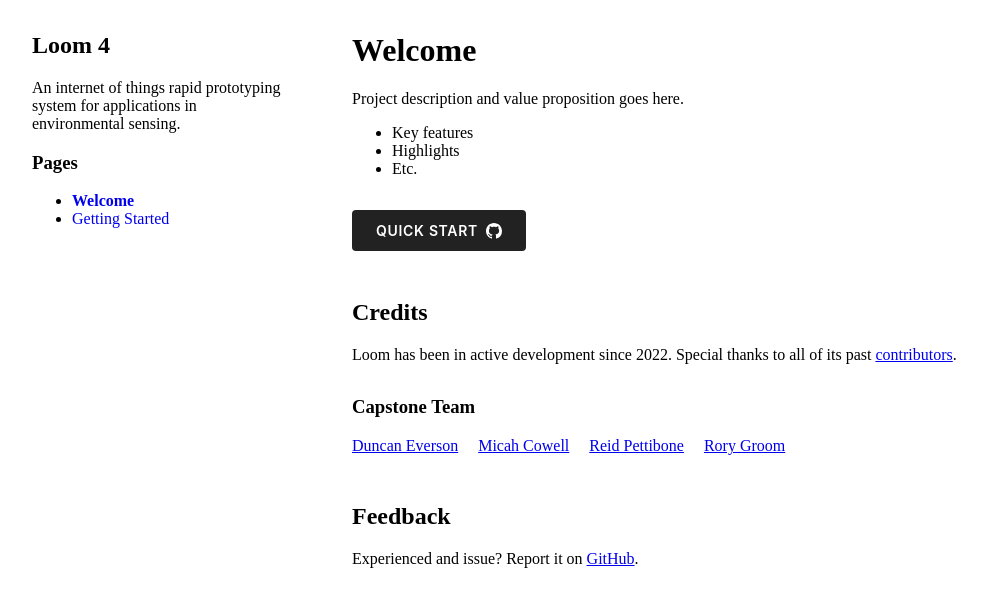
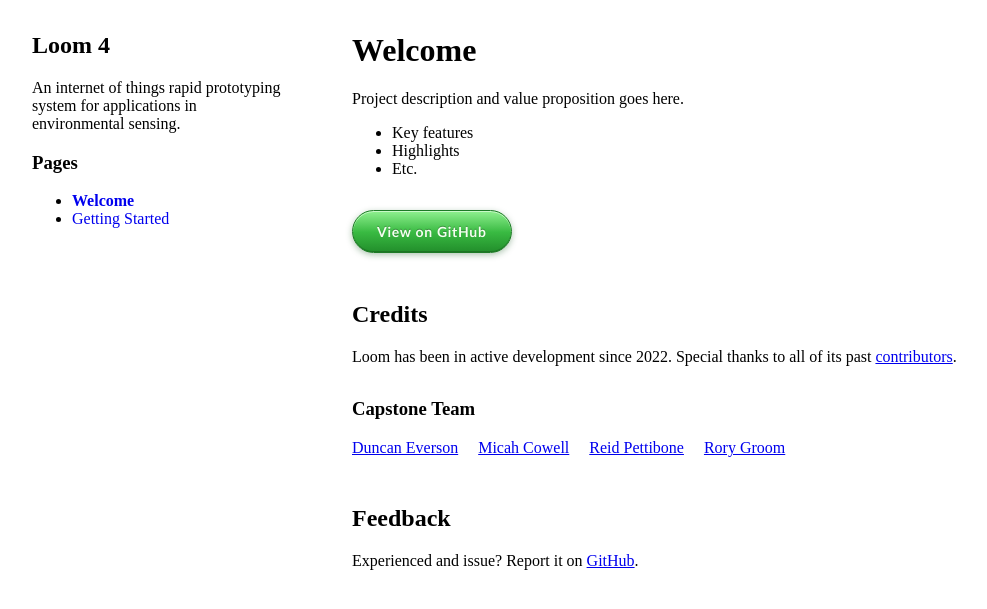
Before and after one commit to loom-capstone/loom-capstone.github.io, a Jekyll site: the page built from index.md, in a window 1280 px wide. Shown: the top 609 px of the page, without its empty margins (0-987 px from the left). Built offline with Jekyll 4.4.1, drawn with Linux system fonts in a browser that asks for light colours; our own code applies the rules of GitHub Pages for plain Markdown files.

Commit message:
updated cta button

```diff
--- a/index.md
+++ b/index.md
@@ -6,7 +6,7 @@ Project description and value proposition goes here.
 * Highlights
 * Etc.
 
-<a class="call-to-action" href="https://github.com/OPEnSLab-OSU/Loom-V4#install">Quick Start<svg class="github-icon" width="16" height="16" viewBox="0 0 16 16" xmlns="http://www.w3.org/2000/svg"><path d="M8 0C3.58 0 0 3.58 0 8c0 3.54 2.29 6.53 5.47 7.59.4.07.55-.17.55-.38 0-.19-.01-.82-.01-1.49-2.01.37-2.53-.49-2.69-.94-.09-.23-.48-.94-.82-1.13-.28-.15-.68-.52-.01-.53.63-.01 1.08.58 1.23.82.72 1.21 1.87.87 2.33.66.07-.52.28-.87.51-1.07-1.78-.2-3.64-.89-3.64-3.95 0-.87.31-1.59.82-2.15-.08-.2-.36-1.02.08-2.12 0 0 .67-.21 2.2.82.64-.18 1.32-.27 2-.27.68 0 1.36.09 2 .27 1.53-1.04 2.2-.82 2.2-.82.44 1.1.16 1.92.08 2.12.51.56.82 1.27.82 2.15 0 3.07-1.87 3.75-3.65 3.95.29.25.54.73.54 1.48 0 1.07-.01 1.93-.01 2.2 0 .21.15.46.55.38A8.012 8.012 0 0 0 16 8c0-4.42-3.58-8-8-8z"/></svg></a>
+<a class="call-to-action" href="https://github.com/OPEnSLab-OSU/Loom-V4">View on GitHub</a>
 
 ## Credits
 
--- a/style.css
+++ b/style.css
@@ -72,14 +72,16 @@ a.call-to-action {
     margin-top: 1rem;
     display: inline-block;
     padding: 0.75rem 1.5rem;
-    background-color: #222;
-    color: white;
-    border-radius: 0.25rem;
+    background: linear-gradient(to bottom, #8ff08f 0%, #39ba42 52%, #228e2b 100%);
+    color: #f4fff0;
+    border-radius: 999px;
+    border: 1px solid #1c7a25;
+    box-shadow: 0 1px 0 #c9f9c7 inset, 0 -1px 0 rgba(0, 0, 0, 0.18) inset, 0 2px 6px rgba(20, 90, 28, 0.35);
+    text-shadow: 0 -1px 0 rgba(0, 0, 0, 0.28);
     text-decoration: none;
-    font-family: -apple-system, BlinkMacSystemFont, "Segoe UI", Roboto, "Helvetica Neue", Arial, sans-serif;
+    font-family: "Trebuchet MS", "Verdana", "Tahoma", sans-serif;
     font-size: 0.875rem;
     font-weight: 600;
-    text-transform: uppercase;
     letter-spacing: 0.05em;
     display: inline-flex;
     align-items: center;
@@ -87,13 +89,8 @@ a.call-to-action {
 }
 
 a.call-to-action:hover {
-    background-color: #444;
-}
-
-a.call-to-action svg {
-    width: 16px;
-    height: 16px;
-    fill: currentColor;
+    background: linear-gradient(to bottom, #9df69d 0%, #45ca4f 52%, #2ea93a 100%);
+    box-shadow: 0 1px 0 #dcffd9 inset, 0 -1px 0 rgba(0, 0, 0, 0.18) inset, 0 3px 9px rgba(20, 90, 28, 0.38);
 }
 
 @media (max-width: 900px) {
```
